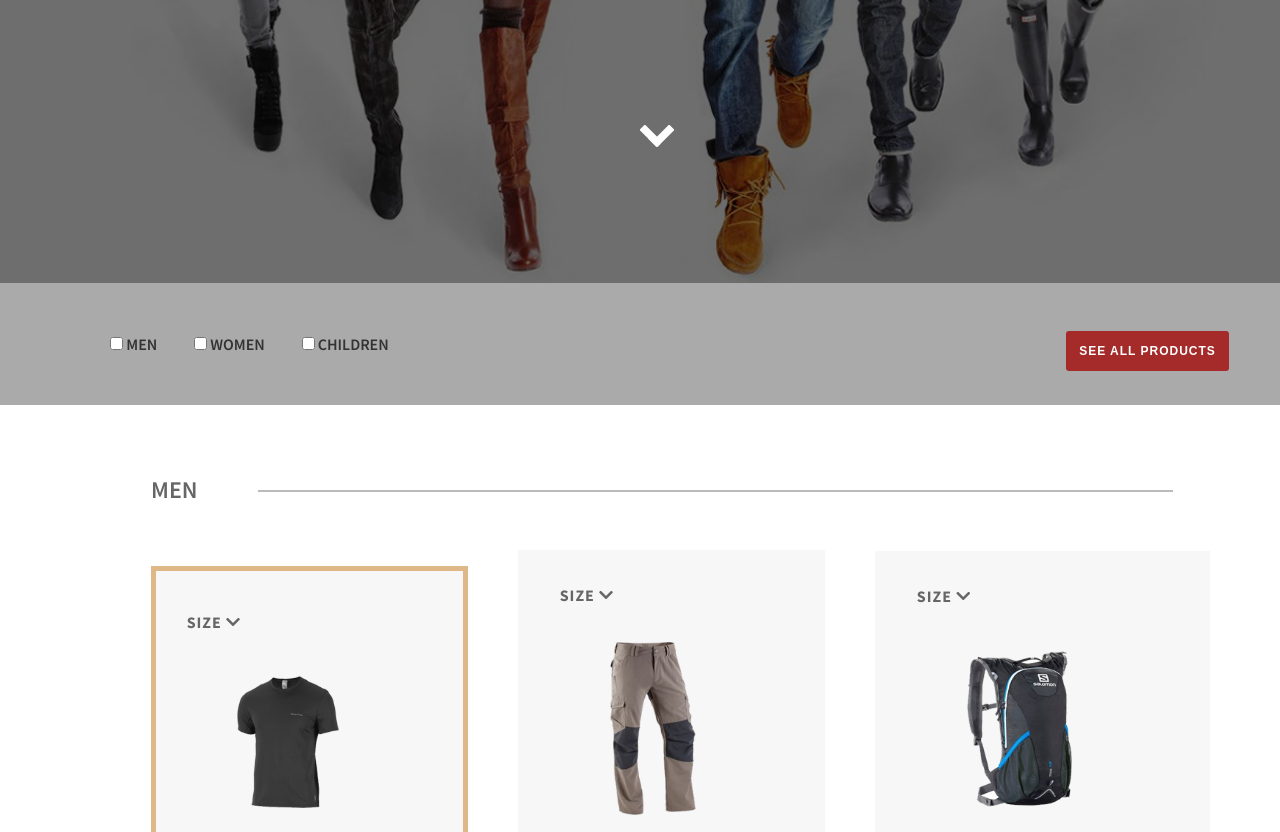
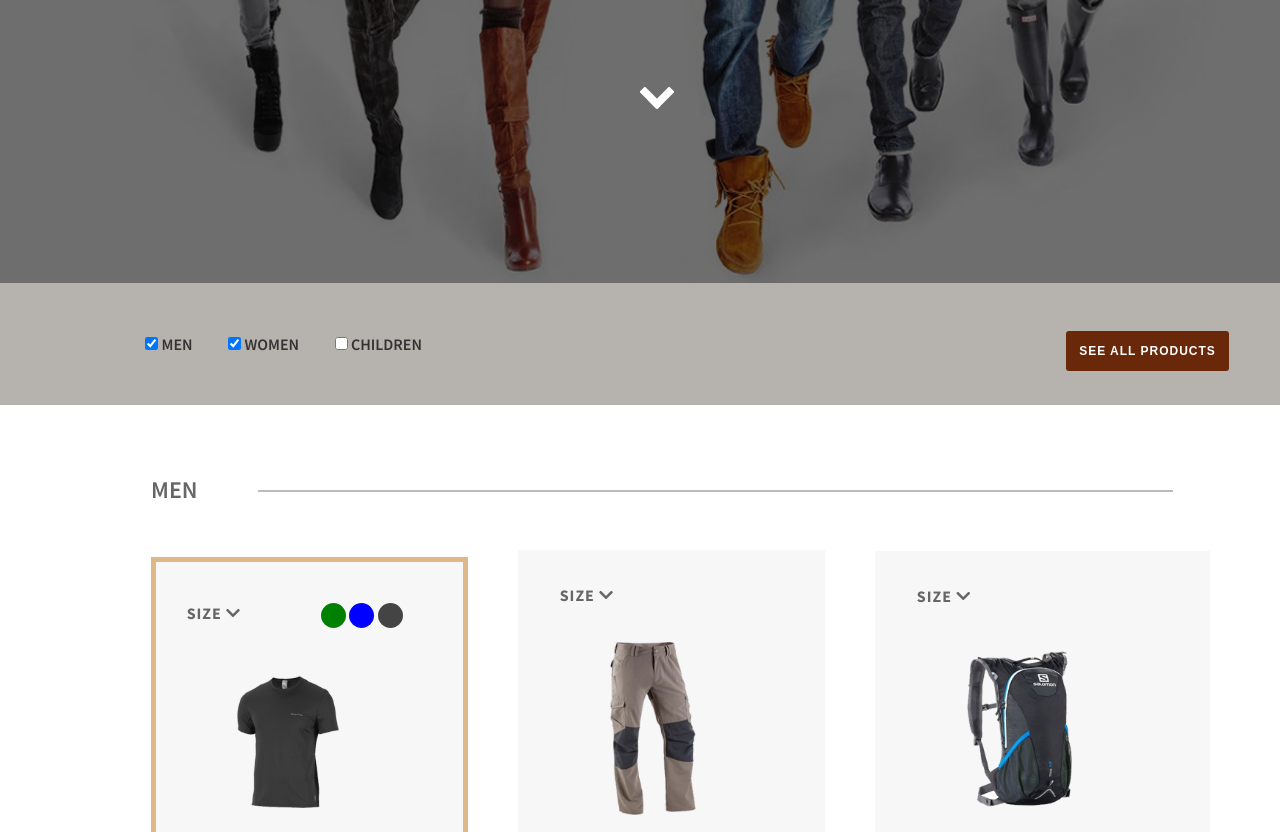
Before and after one commit to AishaSharif/Moringa-Core-Assg-2, a plain HTML site: page index.html in a window 1280 px wide. Shown: the part 517-1349 px from the top of the page. Drawn offline with Linux system fonts and the light colour scheme.

Commit message:
fix minor errors

```diff
--- a/index.html
+++ b/index.html
@@ -34,8 +34,8 @@
 
     <section class="products">
         <div class="products-filter">
-            <input type="checkbox" name="men" id="men" > <span>MEN</span>
-            <input type="checkbox" name="women" id="women" > <span>WOMEN</span>
+            <input type="checkbox" name="men" id="men" checked> <span>MEN</span>
+            <input type="checkbox" name="women" id="women" checked > <span>WOMEN</span>
             <input type="checkbox" name="children" id="children" > <span>CHILDREN</span>
         </div>
         <button>SEE ALL PRODUCTS</button>
@@ -47,7 +47,11 @@
             <div class="product-column first">
                 <p>
                     <span class="size">size <i class="fas fa-chevron-down"></i></span>
-                    <span class="colors"></span>
+                    <span class="colors">
+                            <span class="green"></span>
+                            <span class="blue"></span>
+                            <span class="grey"></span>
+                    </span>
                 </p>
 
                 <img src="assets/products/tshirt.png" alt="t-shirt">
--- a/style.css
+++ b/style.css
@@ -57,24 +57,28 @@ body{
 }
 .mouse-click{
     margin-left: 50%;
-    margin-top: 10%;
+    margin-top: 7%;
 }
 .products{
-    background-color: #aaa;
+    background-color: #b6b2ae;
     padding: 4%;
 }
 .products-filter{
-    padding-left: 5%;
+    padding-left: 8%;
 }
 .products span{
     font-weight: 600;
     padding-right: 3%;
 }
+/* :checked{
+    border: 1px solid burlywood;
+    background-color: #fff;
+} */
 .products button{
     margin-top: -2%;
     padding: 1.1%;
     color: #fff;
-    background-color: brown;
+    background-color: rgb(105, 40, 9);
     border: transparent;
     border-radius: 3px;
     float: right;
@@ -104,6 +108,21 @@ body{
 }
 .men.product-column{
     padding: 2% 8% 2% 8%
+}
+.green, .blue, .grey{
+    height: 25px;
+    width: 25px;
+    border-radius: 50%;
+    display: inline-block;
+}
+.green{
+    background-color: green;
+}
+.blue{
+    background-color: blue;
+}
+.grey{
+    background-color: #444;
 }
 .women{
     margin-bottom: 5%;
@@ -148,10 +167,9 @@ h3{
     margin-left: -50px;
 }
 .colors{
-    width: 5px;
-    height: 5px;
-    border-radius: 2.5px;
-    color: green
+    float: right;
+    margin: 0;
+    margin-right: -20px;
 }
 .item{
     color: burlywood
```
Also changed, not shown: 1 other file.
